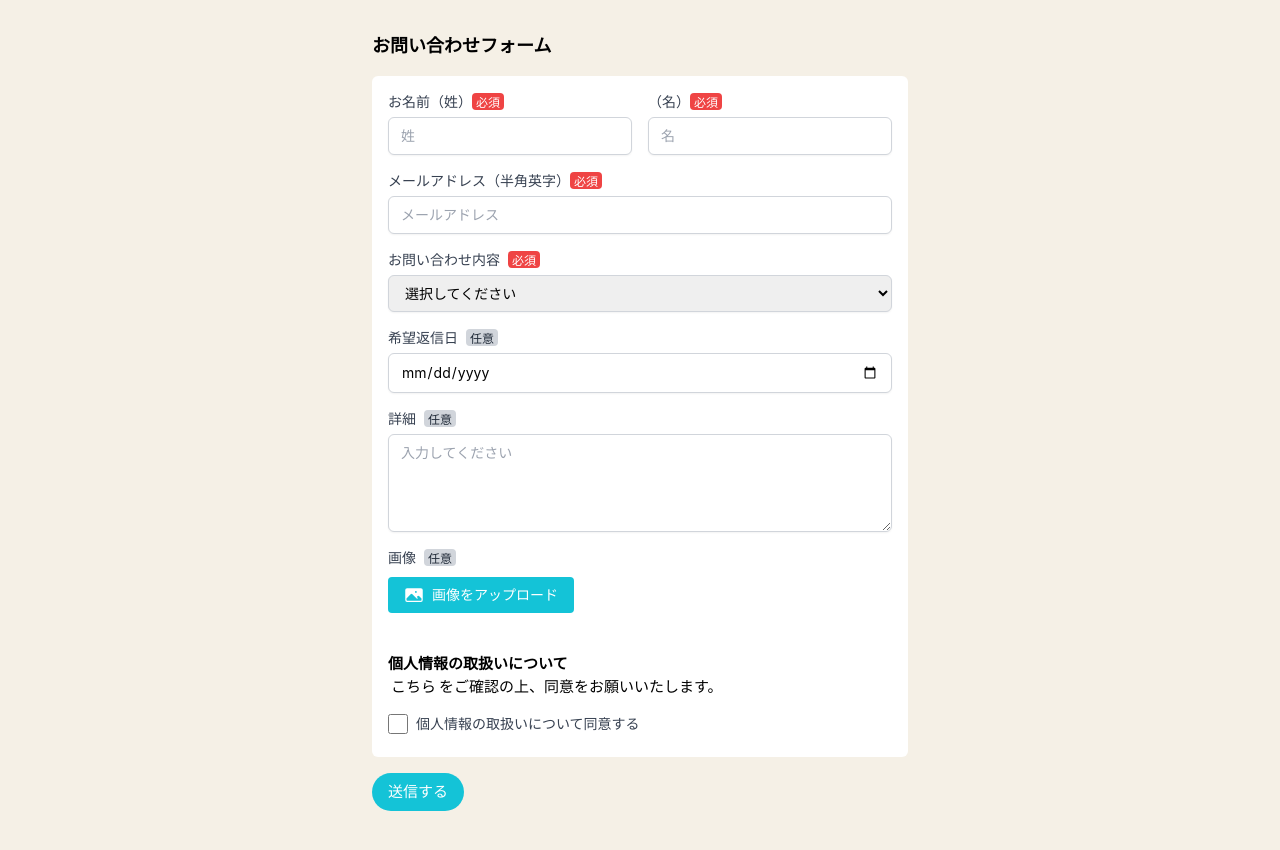
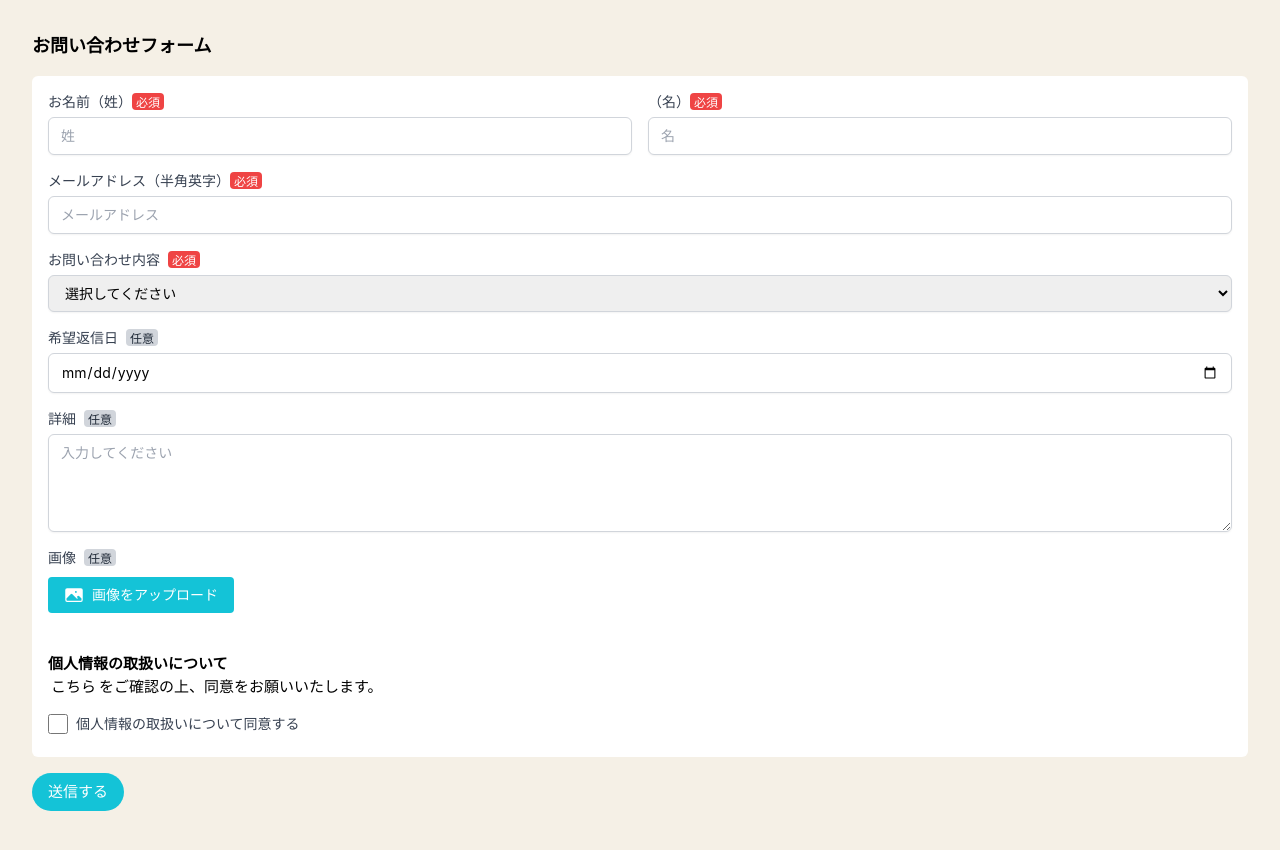
Before and after one commit to itashin222g/vue_sample, a Vue app in the folder form/: page / in a window 1280 px wide. Shown: the top 850 px of the page. Built offline with nearby package versions, Linux system fonts and the light colour scheme; the HTML template or start-up script is replaced by a standard one.

Commit message:
Minor fixes

```diff
--- a/form/src/assets/main.css
+++ b/form/src/assets/main.css
@@ -5,6 +5,7 @@
   margin: 0 auto;
   padding: 2rem;
   font-weight: normal;
+  width: 100%;
 }
 
 a,
@@ -30,3 +31,8 @@ a,
 body {
   @apply bg-custom-bg-color text-black;
 }
+@media (min-width: 1024px) {
+  body {
+    display: inherit;
+  }
+}
--- a/form/src/views/HomeView.vue
+++ b/form/src/views/HomeView.vue
@@ -66,7 +66,7 @@ function validateForm() {
   // メールアドレスのチェック
   if (!formData.value.email.trim()) {
     errors.value.email = 'メールアドレスを入力してください。'
-  } else if (!/^[^\s@]+@[^\s@]+\.[^\s@]+$/.test(email.value)) {
+  } else if (!/^[^\s@]+@[^\s@]+\.[^\s@]+$/.test(formData.value.email)) {
     errors.value.email = '正しいメールアドレスを入力してください。'
   }
 
```
Also changed, not shown: 1 other file (tests, documents, lock files or other folders).
